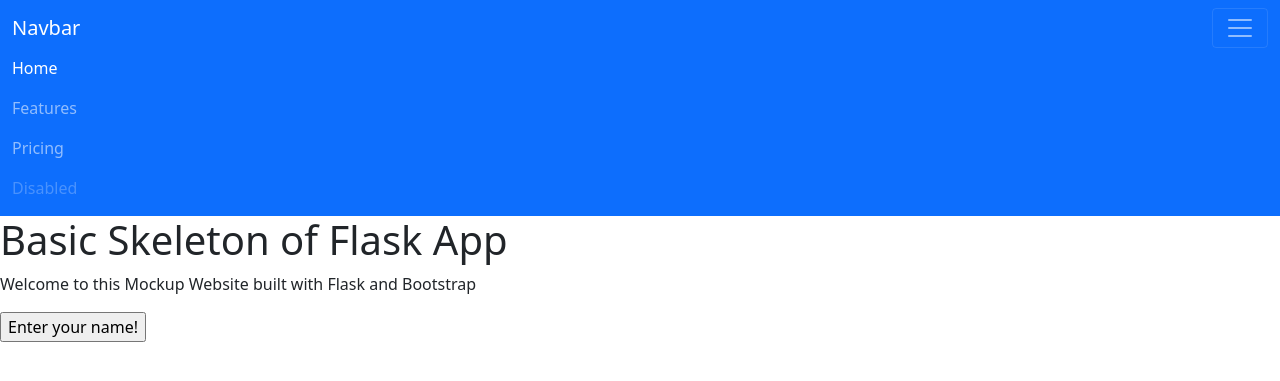
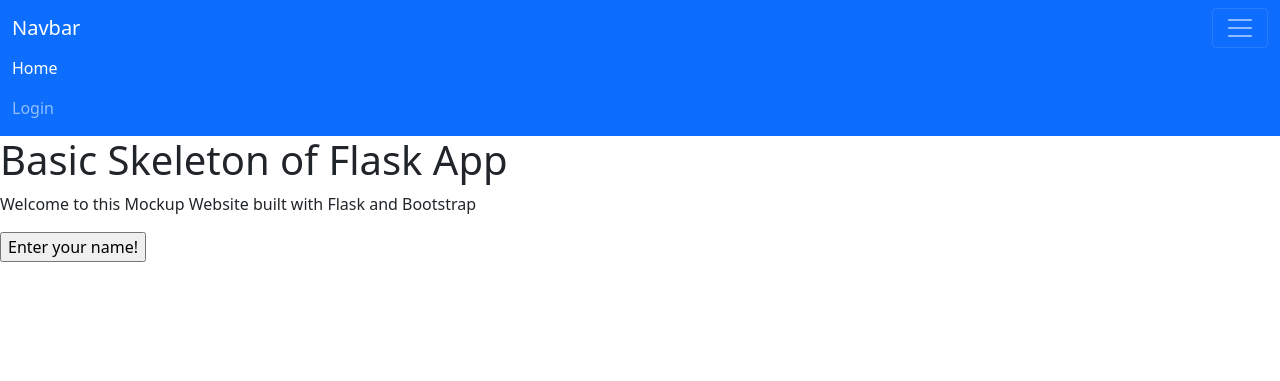
Before and after one commit to EduardoSchiavo/BasicFlask, a Flask app: page / in a window 1280 px wide, after a click that opens the changed part. Shown: the top 381 px of the page. Run offline with Flask 2, Linux system fonts and the light colour scheme.

Commit message:
changed navbar

```diff
--- a/templates/base.html
+++ b/templates/base.html
@@ -15,17 +15,17 @@
               <div class="collapse navbar-collapse" id="navbarNav">
                 <ul class="navbar-nav">
                   <li class="nav-item">
-                    <a class="nav-link active" aria-current="page" href="#">Home</a>
+                    <a class="nav-link active" aria-current="page" href="/">Home</a>
                   </li>
                   <li class="nav-item">
-                    <a class="nav-link" href="#">Features</a>
+                    <a class="nav-link" href="/login">Login</a>
                   </li>
-                  <li class="nav-item">
-                    <a class="nav-link" href="#">Pricing</a>
+                  <!-- <li class="nav-item">
+                    <a class="nav-link" href="#">User</a>
                   </li>
                   <li class="nav-item">
                     <a class="nav-link disabled">Disabled</a>
-                  </li>
+                  </li> -->
                 </ul>
               </div>
             </div>
```
